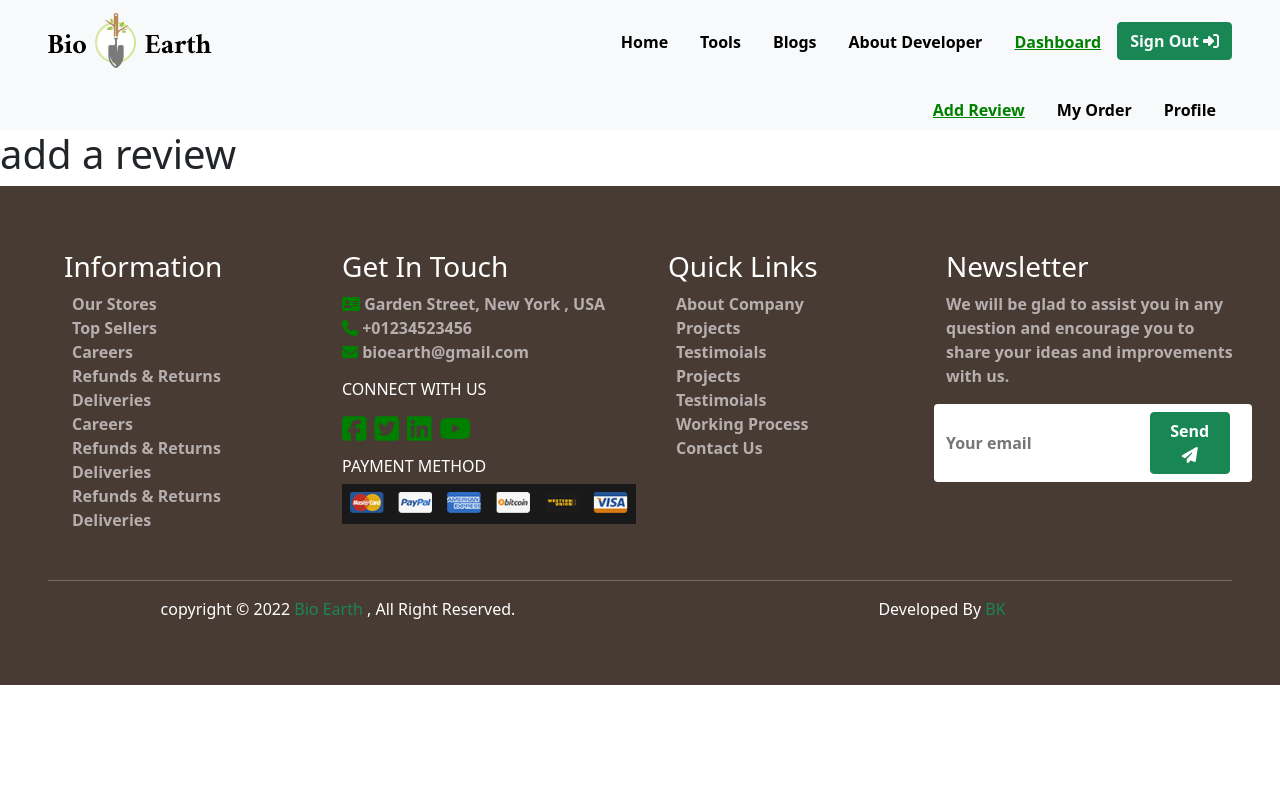
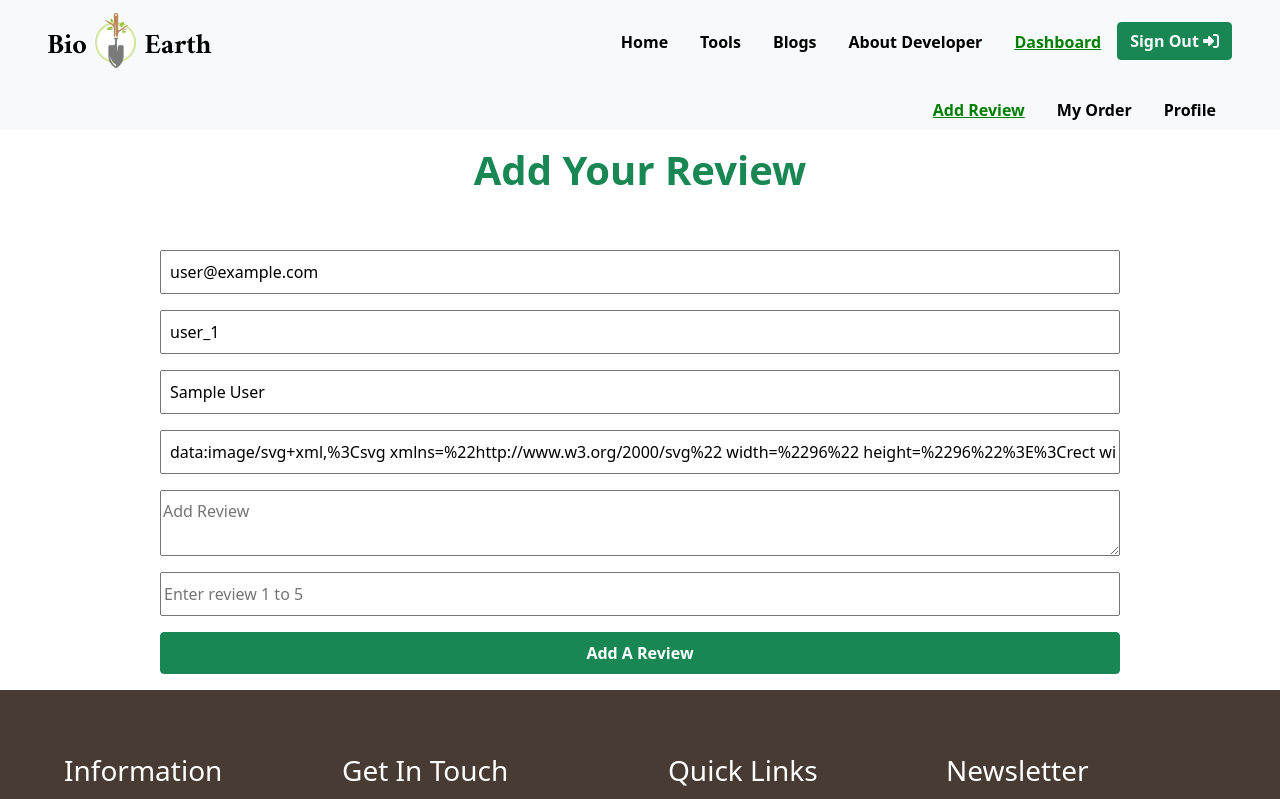
Before and after one commit to khadiza21/-manufacturer-website-client-as-12, a React (Create React App) app: page /dashboard in a window 1280 px wide. Shown: the top 799 px of the page. Built offline with nearby package versions, Linux system fonts and the light colour scheme; no server answers; sample sign-in values are in the browser's storage.

Commit message:
more pages add

```diff
--- a/package.json
+++ b/package.json
@@ -15,6 +15,7 @@
     "react-firebase-hooks": "^5.0.3",
     "react-hook-form": "^7.31.2",
     "react-query": "^3.39.0",
+    "react-rating-stars-component": "^2.2.0",
     "react-reveal": "^1.2.2",
     "react-router-dom": "^6.3.0",
     "react-scripts": "5.0.1",
--- a/src/components/pages/BuyTool/BuyTool.js
+++ b/src/components/pages/BuyTool/BuyTool.js
@@ -15,7 +15,7 @@ const BuyTool = () => {
     const url = `http://localhost:5000/tools/${id}`;
     fetch(url)
       .then((res) => res.json())
-      .then((data) => setTool(data));
+      .then((tdata) => setTool(tdata));
   }, []);
 
   const onSubmit = (data) => {
@@ -30,7 +30,7 @@ const BuyTool = () => {
     })
       .then((res) => res.json())
       .then((addOrder) => {
-        console.log(addOrder, user.email);
+       // console.log(addOrder, user.email, user.uid);
 
         toast("Oder Added Successfully...");
       });
@@ -79,10 +79,15 @@ const BuyTool = () => {
         >
           <input
             // readOnly
-            value={user?.email || user?.uid}
+            value={user?.email}
             className="mb-3 py-2 ps-2"
-            {...register("email") }
-            {...register("uid") }
+            {...register("email")}
+          />
+          <input
+            // readOnly
+            value={user?.uid}
+            className="mb-3 py-2 ps-2"
+            {...register("uid")}
           />
           <input
             // readOnly
@@ -91,62 +96,78 @@ const BuyTool = () => {
             {...register("displayName")}
           />
 
-          <input
+          {/* <input
             className="mb-3 py-2"
-            value={tool._id}
-            {...register("_id", { required: true, maxLength: 20 })}
-          />
+            value={tool.id}
+            {...register("id", { required: true, maxLength: 20 })}
+          /> */}
 
           <input
             className="mb-3 py-2"
             value={tool.name}
-            {...register("name", { required: true, maxLength: 20 })}
+            {...register("name")}
           />
 
           <input className="mb-3 py-2" value={tool.img} {...register("img")} />
-          <label htmlFor="Size" className="text-success">Size</label>
+          <label htmlFor="Size" className="text-success">
+            Size
+          </label>
           <input
             className="mb-3 py-2"
             value={tool.size}
             {...register("size")}
           />
-             <label htmlFor="Description" className="text-success">Description</label>
+          <label htmlFor="Description" className="text-success">
+            Description
+          </label>
           <textarea
             className="mb-3 py-2"
             value={tool.description}
             {...register("description")}
           />
-             <label htmlFor="Vendor" className="text-success">Vendor</label>
+          <label htmlFor="Vendor" className="text-success">
+            Vendor
+          </label>
           <input
             className="mb-3 py-2 mt-1"
             value={tool.vendor}
             {...register("vendor")}
           />
-             <label htmlFor="Type" className="text-success">Type</label>
+          <label htmlFor="Type" className="text-success">
+            Type
+          </label>
           <input
             className="mb-3 py-2"
             value={tool.type}
             {...register("type")}
           />
-             <label htmlFor="Metarial" className="text-success">Material</label>
+          <label htmlFor="Metarial" className="text-success">
+            Material
+          </label>
           <input
             className="mb-3 py-2"
             value={tool.material}
             {...register("material")}
           />
-             <label htmlFor="Availity" className="text-success">Availity</label>
+          <label htmlFor="Availity" className="text-success">
+            Availity
+          </label>
           <input
             className="mb-3 py-2"
             value={tool.availity}
             {...register("availity")}
           />
-             <label htmlFor="Available Quantity" className="text-success">Available Quantity</label>
+          <label htmlFor="Available Quantity" className="text-success">
+            Available Quantity
+          </label>
           <input
             className="mb-3 py-2"
             value={tool.avail_quantity}
             {...register("avail_quantity")}
           />
-           <label htmlFor="Minimum Order Quantity" className="text-success">Minimum Order Quantity</label>
+          <label htmlFor="Minimum Order Quantity" className="text-success">
+            Minimum Order Quantity
+          </label>
           <input
             className="mb-3 py-2"
             value={tool.min_order_quantity}
--- a/src/components/pages/DashBoard/AddReview/AddReview.js
+++ b/src/components/pages/DashBoard/AddReview/AddReview.js
@@ -1,9 +1,88 @@
 import React from 'react';
+import { useAuthState } from 'react-firebase-hooks/auth';
+import { useForm } from 'react-hook-form';
+import { toast } from 'react-toastify';
+import auth from '../../../../firebase.init';
 
 const AddReview = () => {
+    const { register, handleSubmit, reset } = useForm();
+    const [user] = useAuthState(auth);
+
+
+    const onSubmit = (data) => {
+        console.log(data);
+        const url = `http://localhost:5000/reviews`;
+        fetch(url, {
+          method: "POST",
+          headers: {
+            "content-type": "application/json",
+          },
+          body: JSON.stringify(data),
+        })
+          .then((res) => res.json())
+          .then((addReview) => {
+            console.log(addReview, user.email);
+
+            toast("Review Added Successfully...");
+          });
+        // toast("Item Added Successfully...");
+        reset();
+      };
+
+
     return (
         <div>
-            <h1>add a review</h1>
+            <h2 className="py-3 text-success fs-1 pb-5  text-center fw-bold">
+         Add Your Review
+        </h2>
+            <form
+          onSubmit={handleSubmit(onSubmit)}
+          className="d-flex flex-column w-75 mx-auto"
+        >
+          <input
+            // readOnly
+            value={user?.email}
+            className="mb-3 py-2 ps-2"
+            {...register("email")}
+          />
+          <input
+            // readOnly
+            value={user?.uid}
+            className="mb-3 py-2 ps-2"
+            {...register("uid")}
+          />
+          <input
+            // readOnly
+            value={user?.displayName}
+            className="mb-3 py-2 ps-2"
+            {...register("displayName")}
+          />
+          <input
+            // readOnly
+            value={user?.photoURL}
+            className="mb-3 py-2 ps-2"
+            {...register("photoURL")}
+          />
+    <textarea
+          required
+          className="mb-3 py-2"
+          placeholder="Add Review"
+          {...register("reviewdes")}
+        />
+
+          <input
+          required
+            className="mb-3 py-2"
+            placeholder="Enter review 1 to 5"
+            {...register("review")}
+          />
+
+          <input
+            className="btn btn-success mb-3 py-2 fw-bold"
+            type="submit"
+            value="Add A Review"
+          />
+        </form>
         </div>
     );
 };
--- a/src/components/pages/Home/Home.js
+++ b/src/components/pages/Home/Home.js
@@ -1,4 +1,5 @@
 import React from "react";
+import Reviews from "./Reviews/Reviews/Reviews";
 //import Banner from "./Banner";
 //import Summary from "./Summary";
 import Tools from "./Tools/Tools/Tools"
@@ -9,6 +10,7 @@ const Home = () => {
       {/* <Banner></Banner>
       <Summary></Summary> */}
       <Tools></Tools>
+      <Reviews></Reviews>
     </>
   );
 };
--- /dev/null
+++ b/src/components/pages/Home/Reviews/Review/Review.css
@@ -0,0 +1,8 @@
+.img-review {
+  height: 50px;
+  width: 50px;
+  border-radius: 47%;
+}
+  .review-text {
+    color: gray;
+  }
--- /dev/null
+++ b/src/components/pages/Home/Reviews/Review/Review.js
@@ -0,0 +1,33 @@
+import React from "react";
+import { Fade, Zoom } from "react-reveal";
+import ReactStars from "react-rating-stars-component";
+import "./Review.css";
+
+const Review = (props) => {
+  const { displayName, photoURL, reviewdes, review } = props.review;
+
+  return (
+    <div className="container mt-3 pt-3 py-4 rounded shadow text-justify px-4">
+      <div className="d-flex">
+        <img className="img-fluid img-review "  src={photoURL} alt="" />
+        <Fade top>
+          <h3 className="ps-3 mt-2 fw-bold"> {displayName}</h3>
+        </Fade>
+      </div>
+      <Fade bottom>
+        <p className="my-3 ">
+          {" "}
+          <span className="fw-bold">Review: </span>{" "}
+          <span className="review-text">{reviewdes}</span>{" "}
+        </p>
+      </Fade>
+
+      <span className="fw-bold">Ratings: ({review})</span>
+      <Zoom>
+        <ReactStars count={5} value={review} size={26} activeColor="#f15735" />
+      </Zoom>
+    </div>
+  );
+};
+
+export default Review;
--- /dev/null
+++ b/src/components/pages/Home/Reviews/Reviews/Reviews.css
@@ -0,0 +1,19 @@
+
+.review-container {
+    display: grid;
+    grid-template-columns: repeat(3, 1fr);
+    gap: 20px;
+  }
+
+
+
+  @media screen and (max-width: 1100px) {
+    .review-container {
+      grid-template-columns: repeat(2, 1fr);
+    }
+  }
+  @media screen and (max-width: 700px) {
+    .review-container {
+      grid-template-columns: repeat(1, 1fr);
+    }
+  }
--- /dev/null
+++ b/src/components/pages/Home/Reviews/Reviews/Reviews.js
@@ -0,0 +1,34 @@
+import React, { useEffect, useState } from "react";
+import Review from "../Review/Review";
+
+import './Reviews.css'
+
+const Reviews = () => {
+  const [reviews, setReviews] = useState([]);
+
+  useEffect(() => {
+    fetch("http://localhost:5000/reviews")
+      .then((res) => res.json())
+      .then((data) => setReviews(data));
+  }, []);
+
+  return (
+    <div className="my-5 pt-5">
+      <h2 className="text-center fw-bold fs-1 text-success mt-3">
+        Client Review {reviews.length}
+      </h2>
+      <div className=" container tools-container my-3 pb-5">
+          {reviews.map(review => <Review
+           key={review._id} review={review}
+          >
+
+          </Review>)}
+        {/* {reviews.map((review) => (
+          <Review key={review._id} ></Review>
+        ))} */}
+      </div>
+    </div>
+  );
+};
+
+export default Reviews;
--- a/src/components/pages/Home/Tools/Tools/Tools.js
+++ b/src/components/pages/Home/Tools/Tools/Tools.js
@@ -7,7 +7,7 @@ const Tools = () => {
     const [tools] = useTools();
     return (
         <div className="my-5 pt-5">
-        <h2 className="text-center fw-bold fs-1 text-success mt-3">Inventory Items</h2>
+        <h2 className="text-center fw-bold fs-1 text-success mt-3">Tools Items</h2>
       <div className=" container tools-container my-3 pb-5">
 
 
```
Also changed, not shown: public/tools.json (+24 -0 lines), 1 other file (tests, documents, lock files or other folders).
